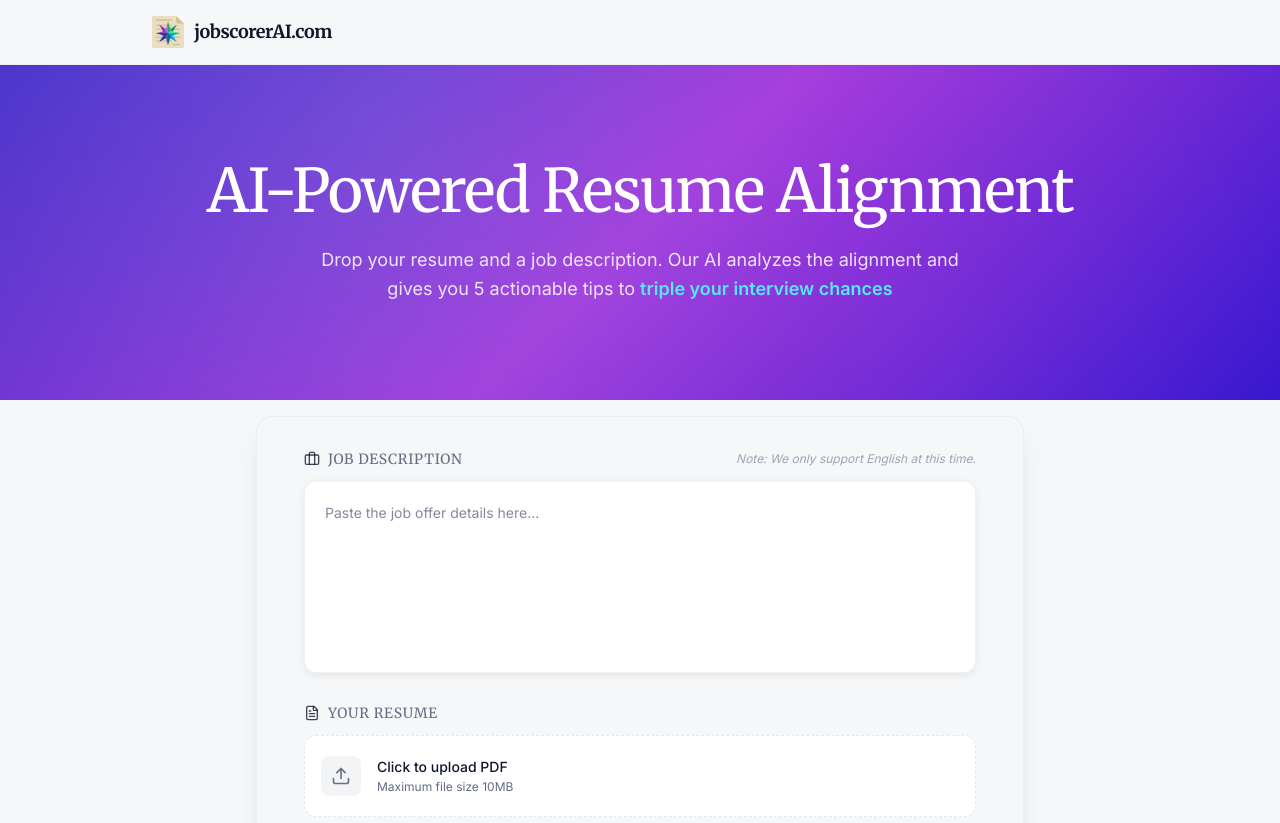
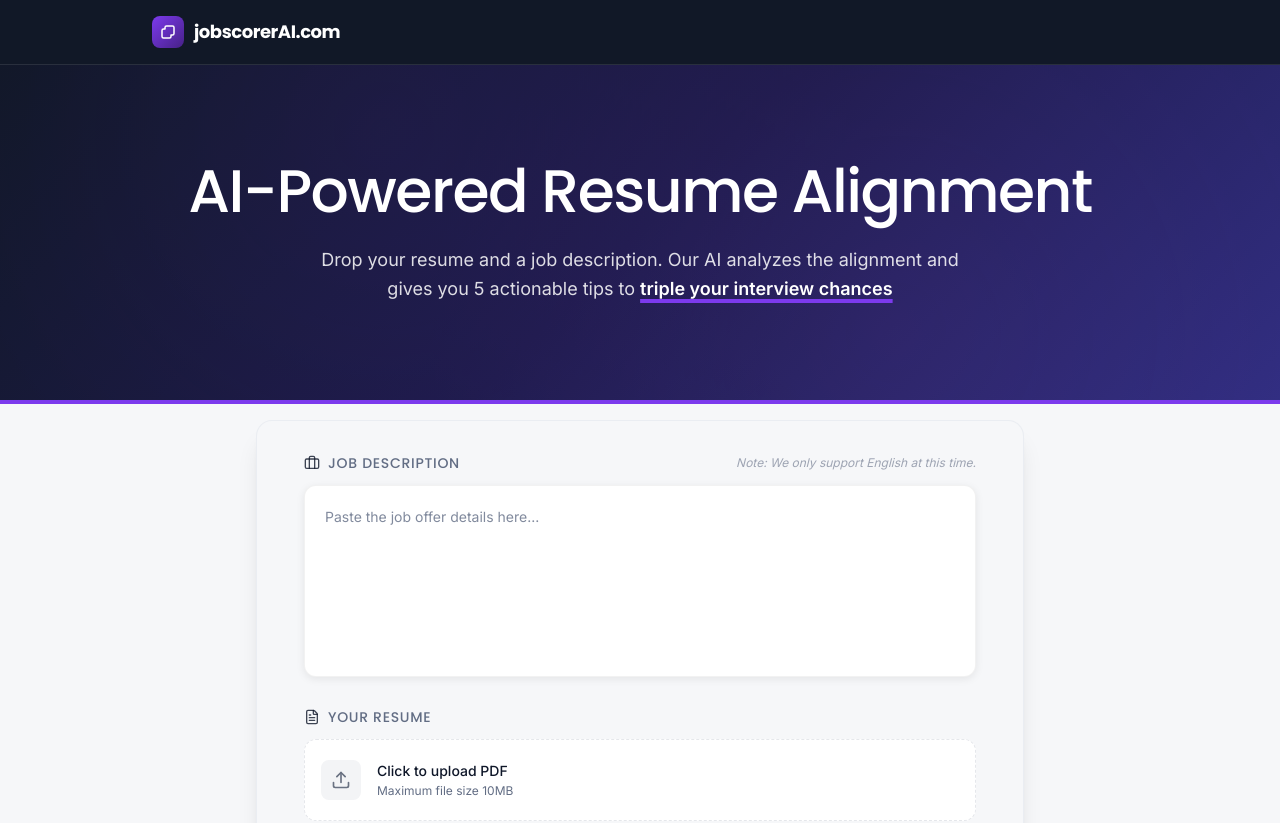
Before and after one commit to watollop/ai-job-matcher, a React (Vite) app: page / in a window 1280 px wide. Shown: the top 823 px of the page. Built offline with nearby package versions, Linux system fonts and the light colour scheme; no server answers.

Commit message:
style: refresh UI with new branding, fonts, and logo
- Update color palette: Header (#111827), Primary (#7C3AED)
- Update typography: Poppins (Headings) + Inter (Body)
- Replace logo and favicon with new Gradient SVG
- style: update Hero section with dark theme and violet accent border

```diff
--- a/index.html
+++ b/index.html
@@ -3,12 +3,12 @@
 
 <head>
   <meta charset="UTF-8" />
-  <link rel="icon" type="image/png" href="/favicon.png" />
+  <link rel="icon" type="image/svg+xml" href="/favicon.svg" />
   <meta name="viewport" content="width=device-width, initial-scale=1.0" />
   <link rel="preconnect" href="https://fonts.googleapis.com">
   <link rel="preconnect" href="https://fonts.gstatic.com" crossorigin>
   <link
-    href="https://fonts.googleapis.com/css2?family=Cookie&family=Inter:wght@400;500;600&family=Merriweather:ital,wght@0,300;0,400;0,700;1,300;1,400&display=swap"
+    href="https://fonts.googleapis.com/css2?family=Cookie&family=Inter:wght@400;500;600&family=Merriweather:ital,wght@0,300;0,400;0,700;1,300;1,400&family=Poppins:wght@400;500;600;700&display=swap"
     rel="stylesheet">
   <title>jobscorerAI.com</title>
   <meta name="description"
--- a/src/App.tsx
+++ b/src/App.tsx
@@ -234,15 +234,15 @@ function App() {
     <div className="min-h-screen bg-background font-sans text-foreground selection:bg-primary/10 selection:text-primary">
       <Header />
 
-      <section className="w-full py-16 md:py-24 pb-32 relative overflow-hidden" style={{ background: 'linear-gradient(135deg, hsl(250 60% 50%), hsl(280 70% 55%), hsl(250 80% 45%))' }}>
+      <section className="w-full py-16 md:py-24 pb-32 relative overflow-hidden border-b-4 border-[#7C3AED]" style={{ background: 'linear-gradient(135deg, #111827 0%, #1e1b4b 50%, #312e81 100%)' }}>
         {/* Animated glow effect */}
-        <div className="absolute inset-0 opacity-30" style={{ background: 'radial-gradient(circle at 30% 20%, hsl(185 80% 60% / 0.4) 0%, transparent 50%), radial-gradient(circle at 70% 80%, hsl(280 70% 60% / 0.3) 0%, transparent 50%)' }}></div>
+        <div className="absolute inset-0 opacity-30" style={{ background: 'radial-gradient(circle at 30% 20%, hsl(262 83% 58% / 0.2) 0%, transparent 50%), radial-gradient(circle at 70% 80%, hsl(280 70% 60% / 0.2) 0%, transparent 50%)' }}></div>
         <div className="container max-w-5xl mx-auto px-4 md:px-6 text-center space-y-6 relative z-10">
           <h1 className="text-3xl md:text-6xl font-serif font-medium tracking-tight text-white text-nowrap">
             AI-Powered Resume Alignment
           </h1>
           <p className="text-lg text-white/85 leading-relaxed font-sans max-w-2xl mx-auto font-light">
-            Drop your resume and a job description. Our AI analyzes the alignment and gives you 5 actionable tips to <span className="font-semibold text-cyan-300">triple your interview chances</span>
+            Drop your resume and a job description. Our AI analyzes the alignment and gives you 5 actionable tips to <span className="font-bold text-white underline decoration-[#7C3AED] decoration-4 underline-offset-4">triple your interview chances</span>
           </p>
         </div>
       </section>
--- a/src/components/Header.tsx
+++ b/src/components/Header.tsx
@@ -3,11 +3,11 @@
 
 export function Header() {
     return (
-        <header className="sticky top-0 z-50 bg-background/80 backdrop-blur-md border-b border-border/40">
+        <header className="sticky top-0 z-50 bg-[#111827] border-b border-white/10 text-white">
             <div className="container max-w-5xl mx-auto px-4 md:px-6 h-16 flex items-center justify-between">
                 <div className="flex items-center gap-2.5">
-                    <img src="/favicon.png" alt="Logo" className="w-8 h-8" />
-                    <span className="font-serif font-bold text-lg tracking-tight text-foreground">jobscorerAI.com</span>
+                    <img src="/favicon.svg" alt="Logo" className="w-8 h-8" />
+                    <span className="font-serif font-bold text-lg tracking-tight text-white">jobscorerAI.com</span>
                 </div>
             </div>
         </header>
--- a/src/index.css
+++ b/src/index.css
@@ -1,9 +1,9 @@
 @import "tailwindcss";
 
 @theme {
-  /* Fonts - Using a serif for headings (Tiempos-like) and clean sans for body */
+  /* Fonts - Using Poppins for headings and Inter for body */
   --font-sans: 'Inter', system-ui, -apple-system, BlinkMacSystemFont, "Segoe UI", Roboto, "Helvetica Neue", Arial, sans-serif;
-  --font-serif: 'Merriweather', 'Georgia', serif;
+  --font-serif: 'Poppins', sans-serif;
 
   --color-border: var(--border);
   --color-input: var(--input);
@@ -46,8 +46,8 @@
     --popover: hsl(0 0% 100%);
     --popover-foreground: hsl(222 47% 11%);
 
-    /* Primary: Deep Violet/Indigo - AI Feel */
-    --primary: hsl(250 60% 50%);
+    /* Primary: Vivid Violet (#7C3AED) */
+    --primary: hsl(262 83% 58%);
     --primary-foreground: hsl(0 0% 100%);
 
     --secondary: hsl(220 20% 94%);
```
Also changed, not shown: public/favicon.svg (added).
